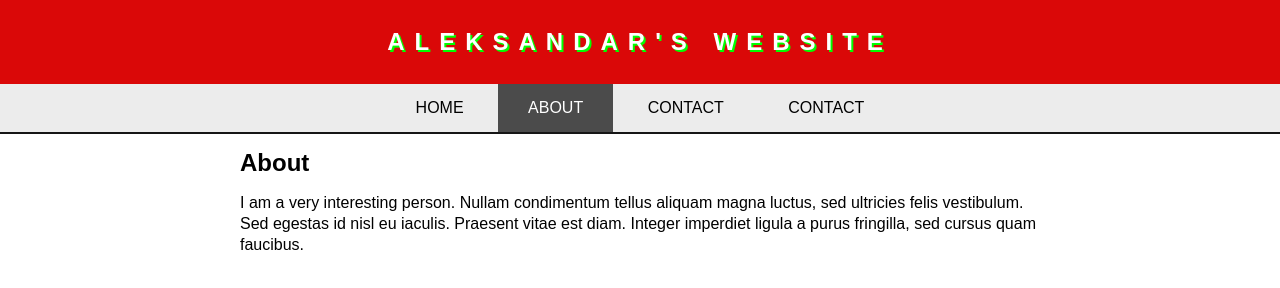
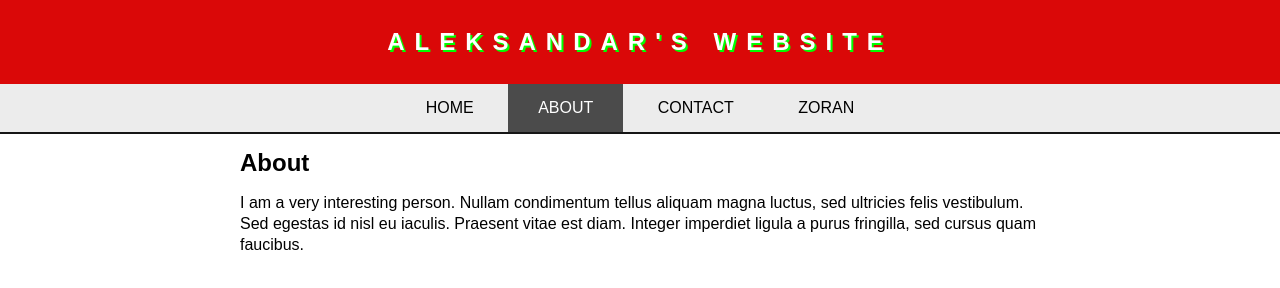
Before and after one commit to AlexGamerNice/CodeSchool, a plain HTML site: page about.html in a window 1280 px wide. Drawn offline with Linux system fonts and the light colour scheme.

Commit message:
Update about.html

```diff
--- a/about.html
+++ b/about.html
@@ -15,7 +15,7 @@
 			<a href="index.html">Home</a>
 			<a href="about.html" id="active">About</a>
 			<a href="contact.html">Contact</a>
-			<a href="zoran.html">Contact</a>
+			<a href="zoran.html">Zoran</a>
 		</nav>
 
 	</header>
```
